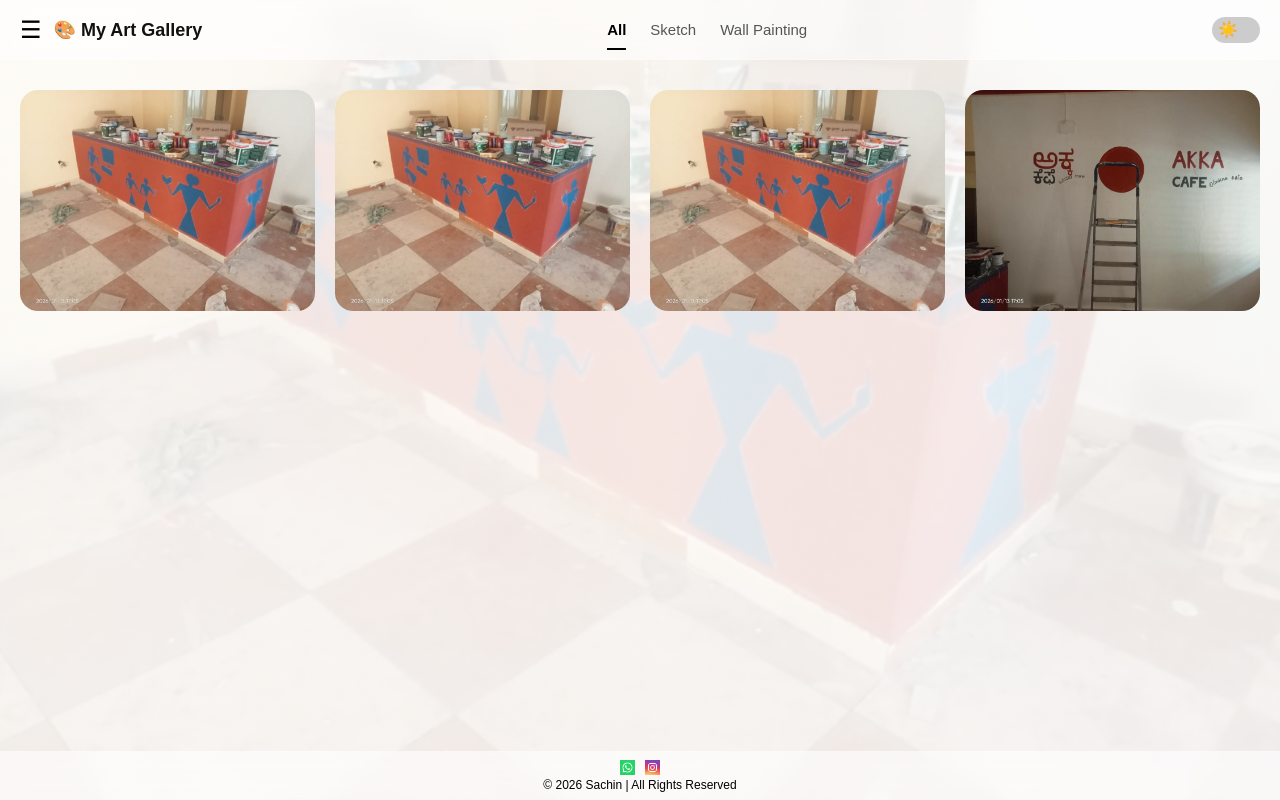
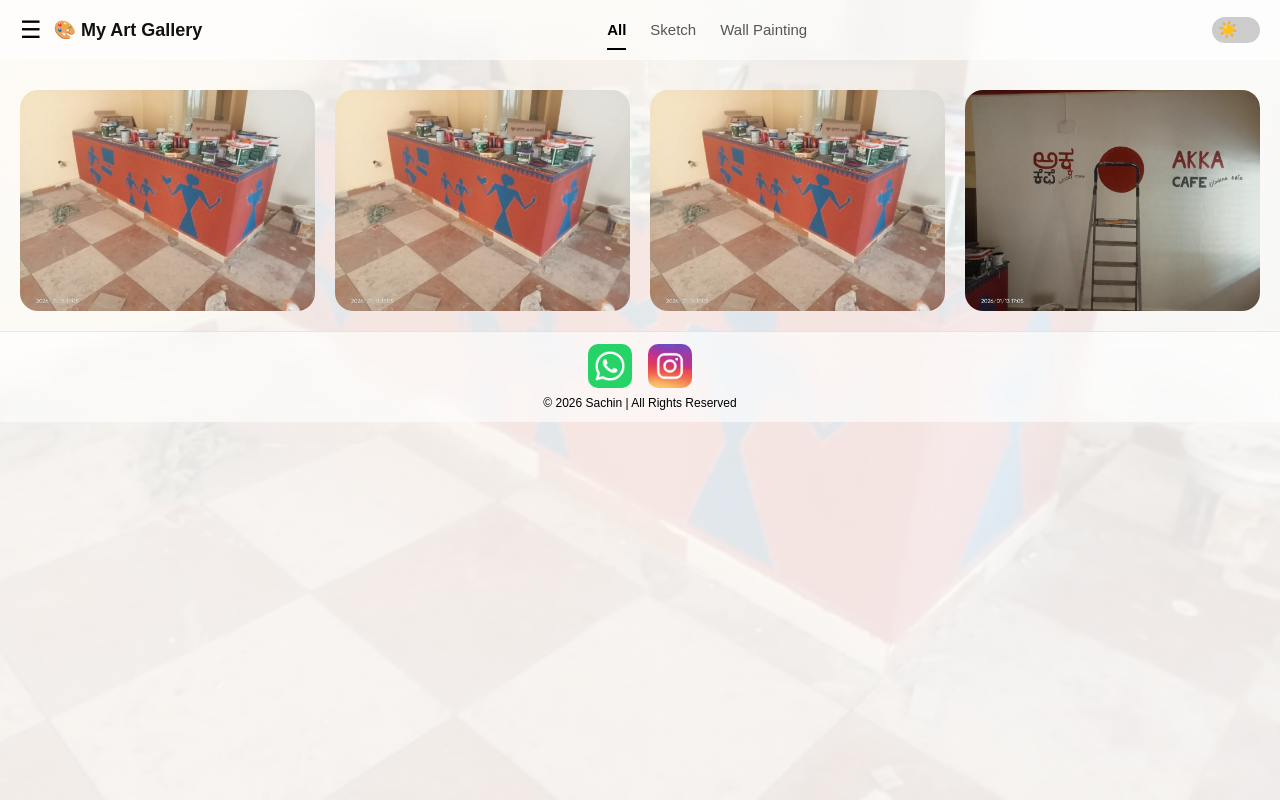
Before and after one commit to deekshithdineshdevadiga/sachinsartwork.github.io, a plain HTML site: page index.html in a window 1280 px wide. Drawn offline with Linux system fonts and the light colour scheme.

Commit message:
patch update wi

```diff
--- a/index.html
+++ b/index.html
@@ -135,7 +135,7 @@
 <!-- <footer>
   © 2026 Sachin | All Rights Reserved
 </footer> -->
-<footer class="footer">
+<!-- <footer class="footer">
   <div class="footer-social">
     <a
       href="https://wa.me/917899735222?text=Hi%20I%20am%20interested%20in%20your%20artwork"
@@ -155,7 +155,21 @@
   </div>
 
   <p>© 2026 Sachin | All Rights Reserved</p>
+</footer> -->
+<footer class="footer">
+  <div class="footer-social">
+    <a href="https://wa.me/917899735222?text=Hi%20I%20am%20interested%20in%20your%20artwork" target="_blank">
+      <img src="images/whatsapplogo.png" alt="WhatsApp">
+    </a>
+
+    <a href="https://www.instagram.com/_minion_boss_30_/" target="_blank">
+      <img src="images/instalogo.jfif" alt="Instagram">
+    </a>
+  </div>
+
+  <p>© 2026 Sachin | All Rights Reserved</p>
 </footer>
+
 
 
 
--- a/style.css
+++ b/style.css
@@ -180,7 +180,7 @@ body.dark .art-card {
 }
 
 /* ================= FOOTER ================= */
-footer {
+/* footer {
   position: fixed;
   bottom: 0;
   width: 100%;
@@ -194,29 +194,61 @@ footer {
   padding: 8px;
   font-size: 12px;
   border-top: 1px solid rgba(255,255,255,0.1);
-}
+} */
 /* .footer {
   padding: 20px 10px;
   text-align: center;
   background: #f5f5f5;
 } */
 
+footer {
+  width: 100%;
+  background: rgba(255, 255, 255, 0.6);
+  backdrop-filter: blur(10px);
+  -webkit-backdrop-filter: blur(10px);
+
+  color: #000;
+  text-align: center;
+  padding: 12px 8px;
+  font-size: 12px;
+
+  border-top: 1px solid rgba(0, 0, 0, 0.08);
+}
+
 .footer-social {
   display: flex;
   justify-content: center;
-  gap: 10px;
-  /* margin-bottom: 10px; */
+  align-items: center;
+  gap: 16px;
+  margin-bottom: 8px;
+}
+
+.footer-social a {
+  display: inline-flex;
+  width: 44px;
+  height: 44px;
+  border-radius: 10px;
+  overflow: hidden;
 }
 
 .footer-social img {
-  width: 15px;
-  height: 15px;
-  transition: transform 0.3s ease;
+  width: 100%;
+  height: 100%;
+  object-fit: cover;
 }
 
-.footer-social img:hover {
-  transform: scale(1.15);
+/* Mobile fine-tuning */
+@media (max-width: 768px) {
+  .footer-social a {
+    width: 40px;
+    height: 40px;
+  }
+
+  .footer p {
+    font-size: 12px;
+  }
 }
+
 
 
 /* DARK FOOTER */
```
